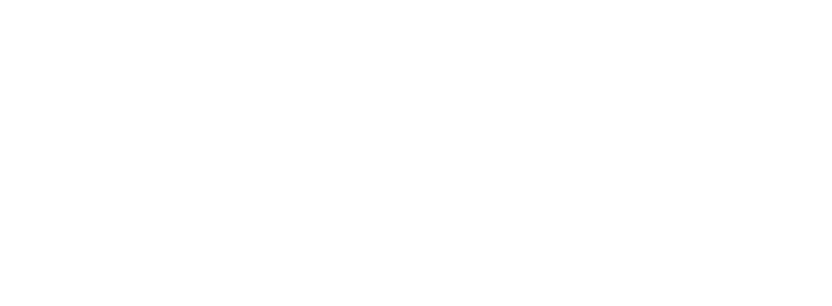
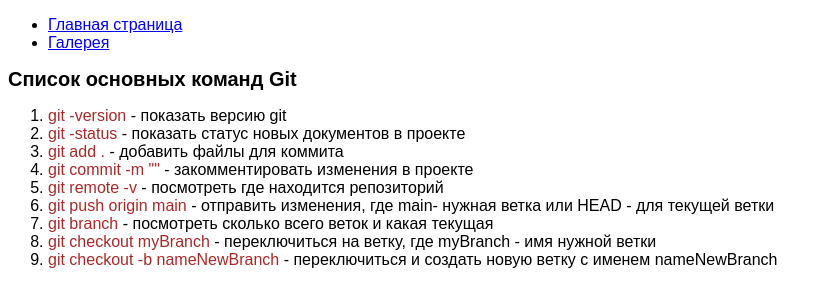
Before and after one commit to maritkch/front-end-basic, a plain HTML site: page index.html in a window 1280 px wide. Shown: the whole page, without its empty margins (0-832 px from the left). Drawn offline with Linux system fonts and the light colour scheme.

Commit message:
add home work 3

```diff
--- a/css/style.css
+++ b/css/style.css
@@ -0,0 +1,11 @@
+body {
+  font-family: Arial, Helvetica, sans-serif;
+}
+
+h1 {
+  font-size: 20px;
+}
+
+ol span {
+  color: brown;
+}
--- a/index.html
+++ b/index.html
@@ -1,15 +1,52 @@
 <!DOCTYPE html>
-<html lang="en">
+<html lang="ru">
   <head>
     <meta charset="UTF-8" />
     <meta http-equiv="X-UA-Compatible" content="IE=edge" />
     <meta name="viewport" content="width=device-width, initial-scale=1.0" />
     <title>Home Work</title>
-    <link rel="stylesheet" href="./css/style.css">
+    <link rel="stylesheet" href="./css/style.css" />
   </head>
   <body>
-    <header></header>
-    <main></main>
-    <footer></footer>
+    <header>
+      <nav>
+        <ul>
+          <li><a href="/">Главная страница</a></li>
+          <li><a href="./gallery.html">Галерея</a></li>
+        </ul>
+      </nav>
+    </header>
+    <main>
+      <h1>Список основных команд Git</h1>
+      <ol>
+        <li><span>git -version</span> - показать версию git</li>
+        <li>
+          <span>git -status</span> - показать статус новых документов в проекте
+        </li>
+        <li><span>git add .</span> - добавить файлы для коммита</li>
+        <li>
+          <span>git commit -m ""</span> - закомментировать изменения в проекте
+        </li>
+        <li>
+          <span>git remote -v</span> - посмотреть где находится репозиторий
+        </li>
+        <li>
+          <span>git push origin main</span> - отправить изменения, где main-
+          нужная ветка или HEAD - для текущей ветки
+        </li>
+        <li>
+          <span>git branch</span> - посмотреть сколько всего веток и какая
+          текущая
+        </li>
+        <li>
+          <span>git checkout myBranch</span> - переключиться на ветку, где
+          myBranch - имя нужной ветки
+        </li>
+        <li>
+          <span>git checkout -b nameNewBranch</span> - переключиться и создать
+          новую ветку с именем nameNewBranch
+        </li>
+      </ol>
+    </main>
   </body>
 </html>
```
Also changed, not shown: gallery.html (added, +23 -0 lines).
